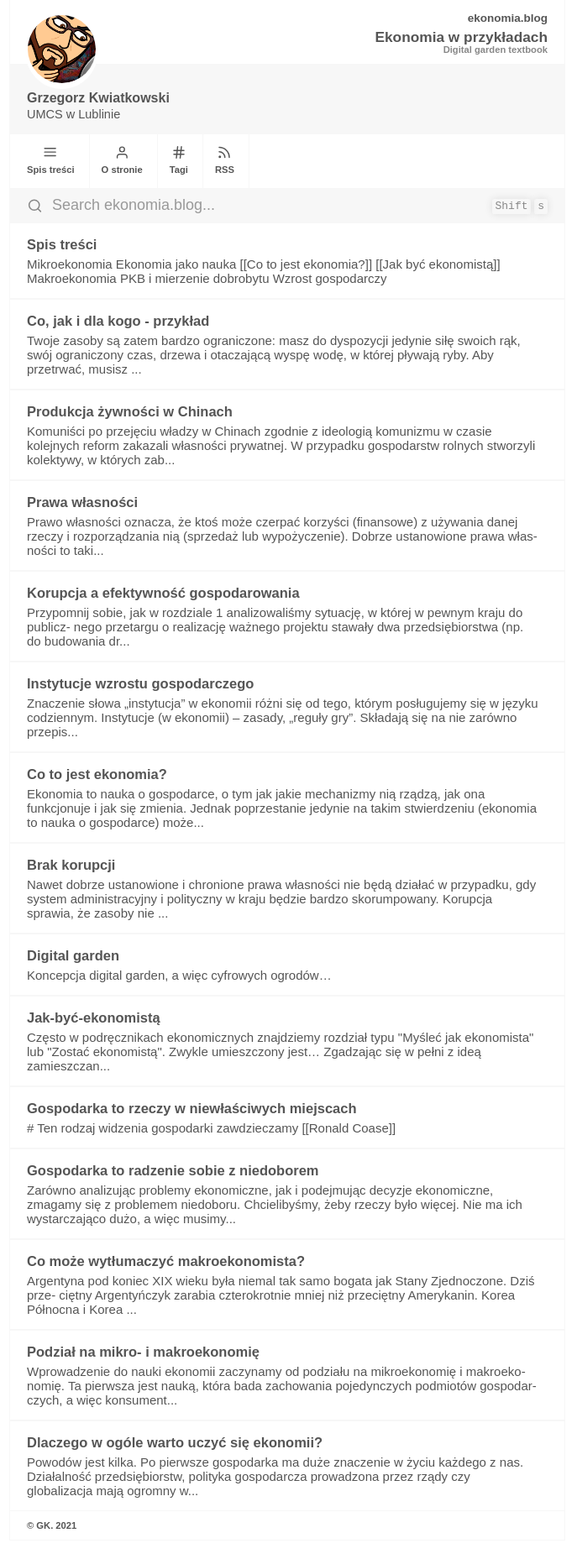
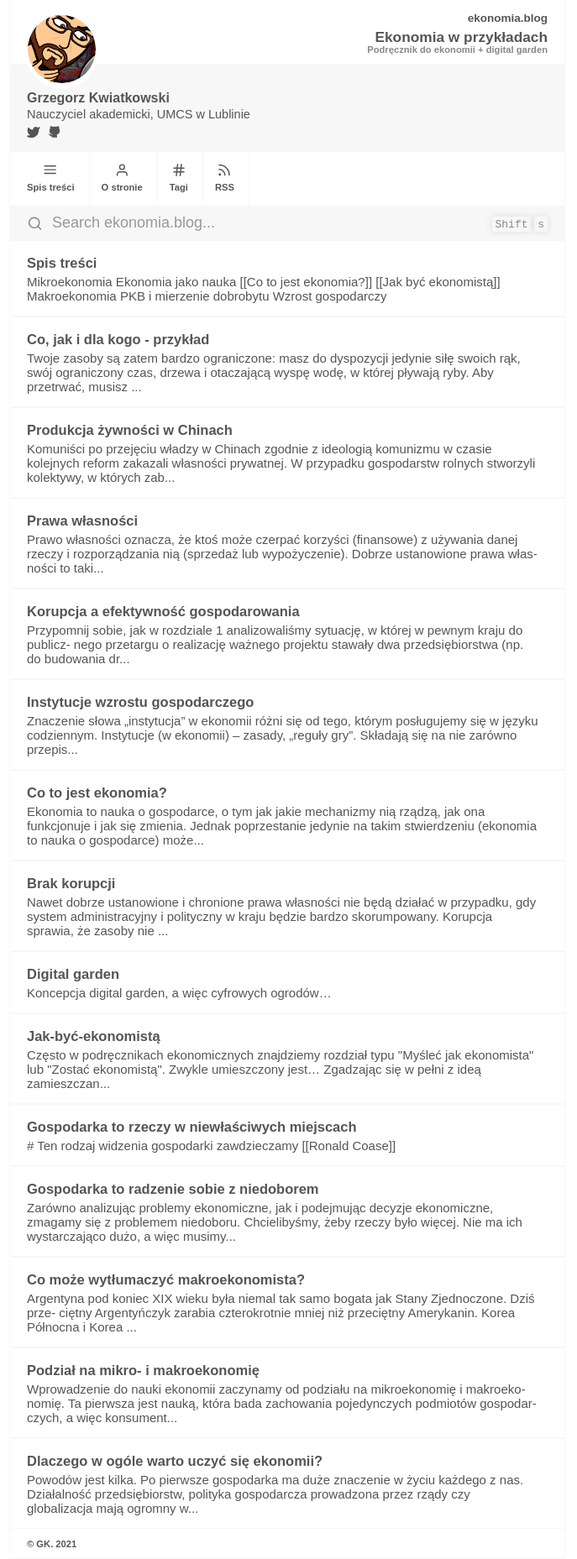
Before and after one commit to gkwiatk/ekonomia-2, a Jekyll site: the page built from index.md, in a window 1280 px wide. Shown: the whole page at 84% size, without its empty margins (298-985 px from the left). Built offline with Jekyll 4.4.1, drawn with Linux system fonts in a browser that asks for light colours; before the commit the page ends 1835 px from its top, so only the background shows below that.

Commit message:
Update content

```diff
--- a/_config.yml
+++ b/_config.yml
@@ -45,7 +45,7 @@ tagline: # subheading won't work without a tagline,
          # the subheading to support the main heading
          # which in this case is 'Knowledge Continuum'
   enabled: true
-  name: Digital garden textbook
+  name: Podręcznik do ekonomii + digital garden
 copyright:
   year: 2021
   msg: GK # This is a mandatory attribute for copyright to be displayed
@@ -56,12 +56,12 @@ user:
                 # granular enabling or disabling as with the 'preferences'
                 # or the site-wide settings.
   name: Grzegorz Kwiatkowski
-  bio: UMCS w Lublinie
+  bio: Nauczyciel akademicki, UMCS w Lublinie
   email: grzegorz.kwiatkowski@umcs.lublin.pl
   photo: /assets/img/profile.png
   social: # just leave the field blank or type in null, if you don't have a
           # particular social media account and it won't appear
-    enabled: false  # turn this to true
+    enabled: true  # turn this to true
     twitter: gkwiatk
     github: gkwiatk
     youtube: null
```
